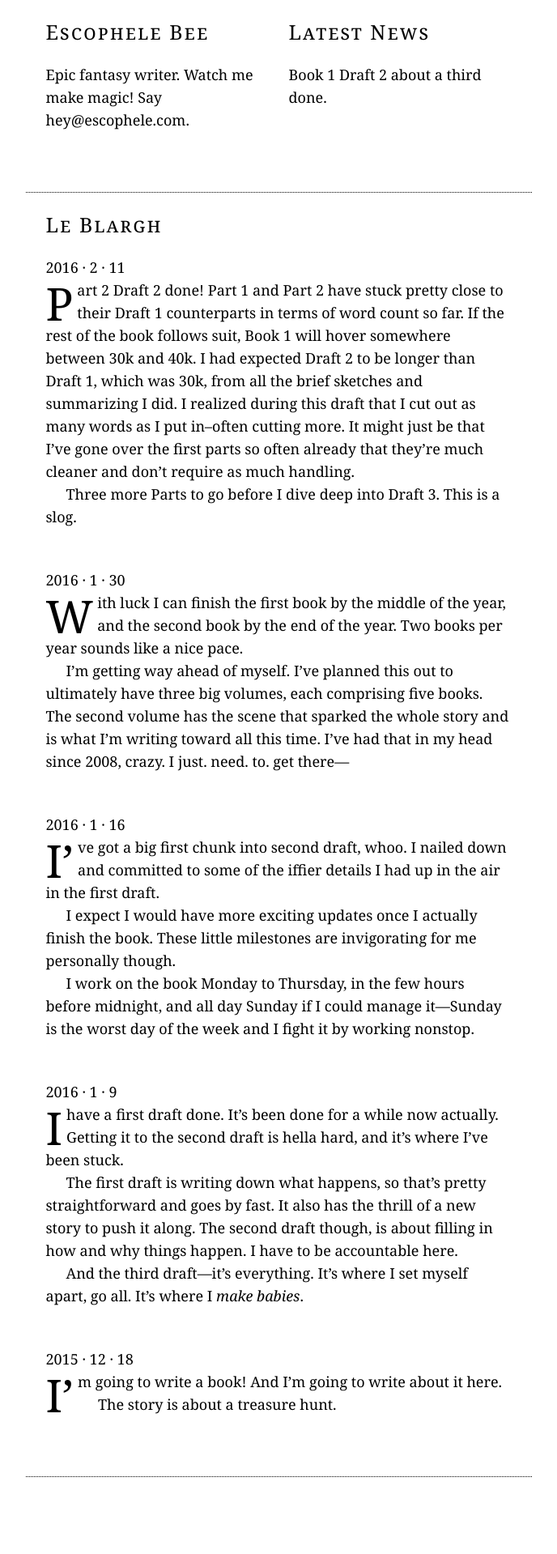
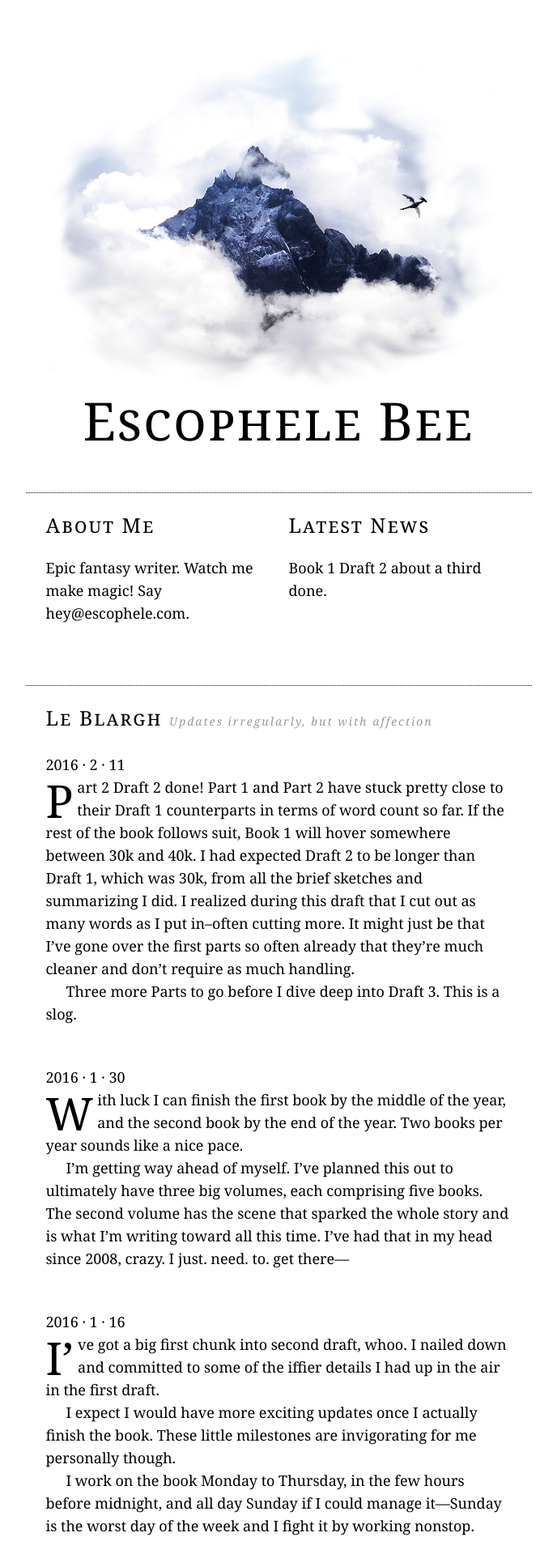
Before and after one commit to escophele/escophele, a Jekyll site: the page built from index.html, in a window 1280 px wide. Shown: the top 1919 px of the page at 81% size, without its empty margins (296-984 px from the left). Built offline with Jekyll 4.4.1, drawn with Linux system fonts in a browser that asks for light colours; comment, search, counter and statistics services are not loaded.

Commit message:
added mountain and removed columns

```diff
--- a/_layouts/default.html
+++ b/_layouts/default.html
@@ -8,6 +8,7 @@
   <title>{{ page.title }}</title>
   <meta name="viewport" content="width=device-width, initial-scale=1">
   <link rel="stylesheet" href="/style.css" />
+  <link rel="icon" href="images/favicon.png">
 
 </head>
 
@@ -15,8 +16,16 @@
 
   <div class="wrapper">
 
-      <div class="column escophele">
-        <h1>Escophele Bee</h1>
+      <div class="not-so-high">
+        <img src="images/not-so-high.jpg" />
+      </div>
+
+      <div class="escophele">
+        <h1>Escophele&nbsp;Bee</h1>
+      </div>
+
+      <div class="column about">
+        <h1>About Me</h1>
         <p>Epic fantasy writer. Watch me make magic! Say <a href="mailto:hey@escophele.com">hey@escophele.com</a>.</p>
       </div>
 
@@ -26,11 +35,8 @@
       </div>
 
       <div class="column blargh">
-        <h1>Le Blargh</h1>
+        <h1>Le Blargh <span class="note">Updates irregularly, but with affection</span></h1>
         {{ content }}
-        <!-- <div class="post-nav">
-          <a href="archive/">Archive &raquo;</a>
-        </div> -->
       </div>
 
     <div class="the-end">
--- a/style.css
+++ b/style.css
@@ -2,13 +2,13 @@
 { padding:0; margin:0; border:0; }
 
 body
-{ font:16px/24px georgia, serif; }
+{ font:18px/28px georgia, serif; }
 
 h1
 { font-weight:normal; font-size:25px; font-variant:small-caps; letter-spacing:2px; margin-bottom:25px; }
 
 h2
-{ font-weight:normal; font-size:16px; text-transform:uppercase; }
+{ font-weight:normal; font-size:18px; }
 
 img
 { margin-top:15px; display:block; }
@@ -17,10 +17,25 @@
 { text-decoration:none; color:black; }
 
 .wrapper
-{ position:relative; width:100%; max-width:1525px; }
+{ position:relative; max-width:675px; padding:0 25px; margin:auto; box-sizing:border-box; }
+
+.not-so-high img
+{ margin:50px auto 0; }
+
+.escophele
+{ border-bottom:1px dotted black; text-align:center; padding:25px 0 50px; }
+
+.escophele h1
+{ font-size:65px; }
 
 .column
 { float:left; width:275px; padding:25px 0 25px 25px; }
+
+.blargh
+   { width:575px; border-top:1px dotted black; padding:25px; margin:50px 0 0; }
+
+.blargh .note
+{ font-size:14px; color:#999; font-style:italic; font-variant:normal; }
 
 .post
 { margin-bottom:50px; }
@@ -29,7 +44,7 @@
 { text-indent:25px; }
 
 .post p:first-of-type:first-letter
-{ font-size:52px; display:inline-block; float:left; line-height:40px; padding:5px 5px 0 0; }
+{ font-size:56px; display:inline-block; float:left; line-height:50px; padding:5px 5px 0 0; }
 
 .post img
 { text-indent:0; }
@@ -44,40 +59,11 @@
 { margin:0; padding-bottom:15px; vertical-align:top; display:inline-block; }
 
 .the-end
-{ clear:both; border-top:1px dotted black; text-align:center; padding:100px 0 125px; margin:0 25px; }
+{ clear:both; border-top:1px dotted black; text-align:center; padding:100px 0 125px; margin:0; }
 
 .the-end h1
 { font-size:50px; }
 
-
-/* Two columns */
-@media only screen and ( min-width:676px ) and ( max-width:1525px )
-{
-
-   body
-   { font:18px/28px georgia, serif; }
-
-   h2
-   { font-size:18px; }
-
-   .wrapper
-   { max-width:675px; padding:0 25px; margin:auto; box-sizing:border-box; }
-
-   .lump
-   { width:625px; float:left; padding-bottom:50px; }
-
-   .blargh
-   { width:575px; border-top:1px dotted black; xborder-bottom:1px dotted black; padding:25px; margin:50px 0 0; }
-
-   .post p:first-of-type:first-letter
-   { font-size:56px; line-height:50px; }
-
-   .the-end
-   { margin:0; }
-
-}
-
-/* One column */
 @media only screen and ( max-width:675px )
 {
 
@@ -91,16 +77,28 @@
    { font-size:28px; }
 
    h2
-   { font-size:20px; }
+   { font-size:18px; }
 
    .wrapper
    { max-width:450px; padding:0 25px; box-sizing:border-box; margin:auto; }
+
+   .not-so-high
+   { margin-top:25px; }
+
+   .escophele
+   { width:100%; max-width:400px; padding:25px 0 50px 0; margin:0 auto; text-align:center; }
+
+   .escophele h1
+   { font-size:50px; }
 
    .column
    { width:100%; box-sizing:border-box; padding:25px 25px 75px; border-bottom:1px dotted black; margin:0 auto; float:none; position:relative; }
 
    .blargh
-   { padding-bottom:25px; }
+   { padding-bottom:25px; border-top:0; }
+
+   .blargh .note
+   { display:block; line-height:20px; margin-top:10px; }
 
    .post-nav
    { margin-bottom:0; font-size:20px; }
@@ -118,3 +116,8 @@
    { font-size:56px; }
 
 }
+
+@media only screen and ( max-width:450px )
+{
+
+}
```
Also changed, not shown: images/favicon.png (added), images/not-so-high.jpg (added), 3 other files.
